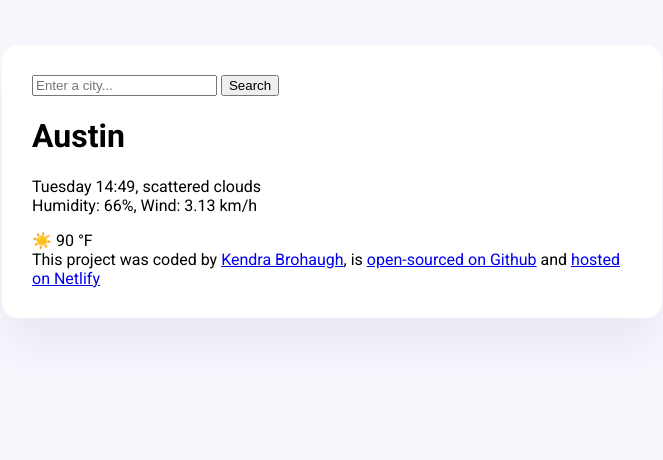
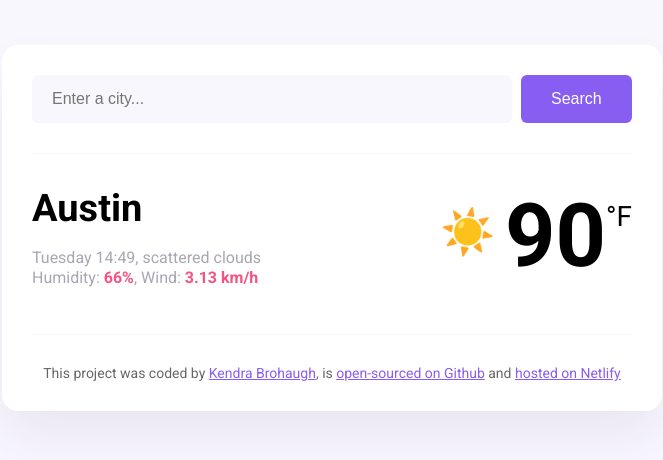
Before and after one commit to kendrabroha/upgraded-weather-app, a plain HTML site: page index.html in a window 1280 px wide. Shown: the whole page, without its empty margins (308-971 px from the left). Drawn offline with Linux system fonts and the light colour scheme.

Commit message:
Added basic CSS

```diff
--- a/index.html
+++ b/index.html
@@ -15,21 +15,32 @@
   <body>
     <div class="weather-app">
       <header>
-        <form>
-          <input type="search" placeholder="Enter a city..." required />
-          <input type="submit" value="Search" />
+        <form class="search-form">
+          <input
+            type="search"
+            placeholder="Enter a city..."
+            required
+            class="search-form-input"
+          />
+          <input type="submit" value="Search" class="search-form-button" />
         </form>
       </header>
       <main>
-        <div>
-          <h1>Austin</h1>
-          <p>
-            Tuesday 14:49, scattered clouds
-            <br />
-            Humidity: 66%, Wind: 3.13 km/h
-          </p>
+        <div class="weather-app-data">
+          <div>
+            <h1 class="weather-app-city">Austin</h1>
+            <p class="weather-app-details">
+              Tuesday 14:49, scattered clouds
+              <br />
+              Humidity:<strong> 66%</strong>, Wind: <strong>3.13 km/h </strong>
+            </p>
+          </div>
+          <div class="weather-app-temperature-container">
+            <div class="weather-app-icon">☀️</div>
+            <div class="weather-app-temperature">90</div>
+            <div class="weather-app-unit">°F</div>
+          </div>
         </div>
-        <div>☀️ 90 °F</div>
       </main>
       <footer>
         This project was coded by
--- a/src/style.css
+++ b/src/style.css
@@ -1,6 +1,9 @@
 body {
   background-color: #f9f7fe;
   font-family: "roboto", sans-serif;
+}
+a {
+  color: #885df1;
 }
 .weather-app {
   background: white;
@@ -10,3 +13,73 @@ body {
   border-radius: 16px;
   padding: 30px;
 }
+header {
+  border-bottom: 1px solid #f9f7fe;
+  padding: 0 0 30px 0;
+}
+.search-form-input {
+  background-color: #f9f7fe;
+  border: none;
+  border-radius: 6px;
+  width: 80%;
+  font-size: 16px;
+  padding: 15px 20px;
+}
+.search-form-button {
+  background: #885df1;
+  padding: 15px 30px;
+  border: none;
+  border-radius: 6px;
+  font-size: 16px;
+  margin-left: 5px;
+  color: white;
+}
+
+main {
+  padding: 30px 0;
+}
+
+.weather-app-data {
+  display: flex;
+  justify-content: space-between;
+}
+
+.weather-app-city {
+  margin: 0;
+  font-size: 38px;
+  line-height: 48px;
+}
+
+.weather-app-details {
+  font-size: 16px;
+  line-height: 20px;
+  color: rgba(39, 33, 66, 0.4);
+  line-height: 20px;
+}
+.weather-app-details strong {
+  color: #f65282;
+}
+
+.weather-app-temperature-container {
+  display: flex;
+}
+.weather-app-temperature {
+  font-size: 88px;
+  font-weight: bold;
+  margin-left: 10px;
+}
+.weather-app-icon {
+  font-size: 44px;
+  margin-top: 22px;
+}
+.weather-app-unit {
+  margin-top: 16px;
+  font-size: 28px;
+}
+footer {
+  border-top: 1px solid #f9f7fe;
+  padding: 30px 0 0 0;
+  text-align: center;
+  font-size: 14px;
+  color: rgba(0, 0, 0, 0.6);
+}
```
